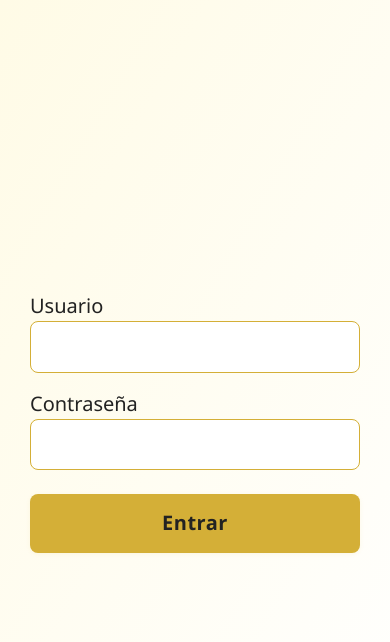
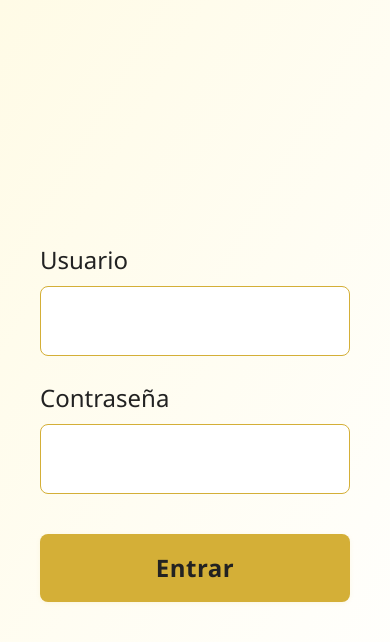
Before and after one commit to jmm-1987/metro2, a Flask app: page /login in a window 390 px wide. Shown: the top 642 px of the page. Run offline with Flask 3, Linux system fonts and the light colour scheme; some libraries are stand-ins or nearby versions.

Commit message:
formulariook

```diff
--- a/templates/clientes.html
+++ b/templates/clientes.html
@@ -192,8 +192,8 @@ encuestaBtns.forEach(btn => {
     e.preventDefault();
     const telefono = btn.getAttribute('data-telefono');
     const clienteId = btn.getAttribute('data-cliente-id');
-    //const texto = encodeURIComponent(`encuesta https://metro2-9bxg.onrender.com/formulario?cliente_id=${clienteId}`);
-    const texto = encodeURIComponent(`encuesta http://127.0.0.1:5000/formulario?cliente_id=${clienteId}`);
+    const texto = encodeURIComponent(`encuesta https://metro2-9bxg.onrender.com/formulario?cliente_id=${clienteId}`);
+   // const texto = encodeURIComponent(`encuesta http://127.0.0.1:5000/formulario?cliente_id=${clienteId}`);
     const businessUrl = `whatsapp://send?phone=${telefono}&text=${texto}`;
     const personalUrl = `https://wa.me/${telefono}?text=${texto}`;
     window.open(businessUrl, '_blank');
--- a/templates/formulario.html
+++ b/templates/formulario.html
@@ -205,6 +205,7 @@
         </form>
         <div id="thank-you-message" style="display:none; text-align:center; padding: 40px;">
             <h3><b>¡Gracias por ayudarnos a construir un mejor servicio!</b></h3>
+        </br>
             <p>En inmobiliaria Metro Cuadrado cada opinión es como un ladrillo que nos permite edificar una mejor experiencia. Gracias por completar nuestra encuesta.</p>
             <p>Tu voz cuenta, y con ella ¡construimos juntos el crecimiento de esta inmobiliaria!</p>
             <a href="https://www.m2merida.com/" style="display: inline-block; background-color: #c7a962; color: #23211e; padding: 12px 24px; text-decoration: none; border-radius: 6px; font-weight: bold; margin-top: 20px; border: 1px solid #b89a4c; box-shadow: 0 2px 4px rgba(0,0,0,0.1); transition: all 0.2s ease-in-out;" onmouseover="this.style.backgroundColor='#b89a4c'; this.style.transform='translateY(-1px)';" onmouseout="this.style.backgroundColor='#c7a962'; this.style.transform='translateY(0)';">Terminar</a>
--- a/templates/login.html
+++ b/templates/login.html
@@ -2,31 +2,37 @@
 {% block title %}Entrar{% endblock %}
 {% block content %}
 <style>
-@media (max-width: 600px) {
+/* Estilos para móviles */
+@media (max-width: 768px) {
+  .login-form {
+    max-width: 100% !important;
+    padding: 1rem;
+  }
   .login-form label {
-    font-size: 1.25rem;
+    font-size: 1.5rem !important; /* Texto de etiquetas más grande */
+    margin-bottom: 0.5rem;
   }
   .login-form .form-control {
-    font-size: 1.25rem;
-    height: 3.2rem;
-    padding: 0.75rem 1rem;
+    font-size: 1.5rem !important; /* Texto dentro de los inputs más grande */
+    padding: 1rem 1.2rem !important; /* Relleno más grande */
+    height: auto !important; /* Altura automática para acomodar el texto */
   }
-  .login-form button {
-    font-size: 1.25rem;
-    padding: 0.9rem 0;
+  .login-form .btn {
+    font-size: 1.5rem !important; /* Texto del botón más grande */
+    padding: 1rem 0 !important; /* Relleno más grande */
   }
 }
 </style>
 <form method="POST" class="login-form" style="max-width:420px;margin:auto;">
     {{ form.hidden_tag() }}
-    <div class="mb-3">
+    <div class="mb-4">
         {{ form.nombre.label }}
         {{ form.nombre(class_='form-control') }}
     </div>
-    <div class="mb-3">
+    <div class="mb-4">
         {{ form.password.label }}
         {{ form.password(class_='form-control') }}
     </div>
-    <button type="submit" class="btn btn-primary w-100 mt-2">Entrar</button>
+    <button type="submit" class="btn btn-primary w-100 mt-3">Entrar</button>
 </form>
 {% endblock %}
```
